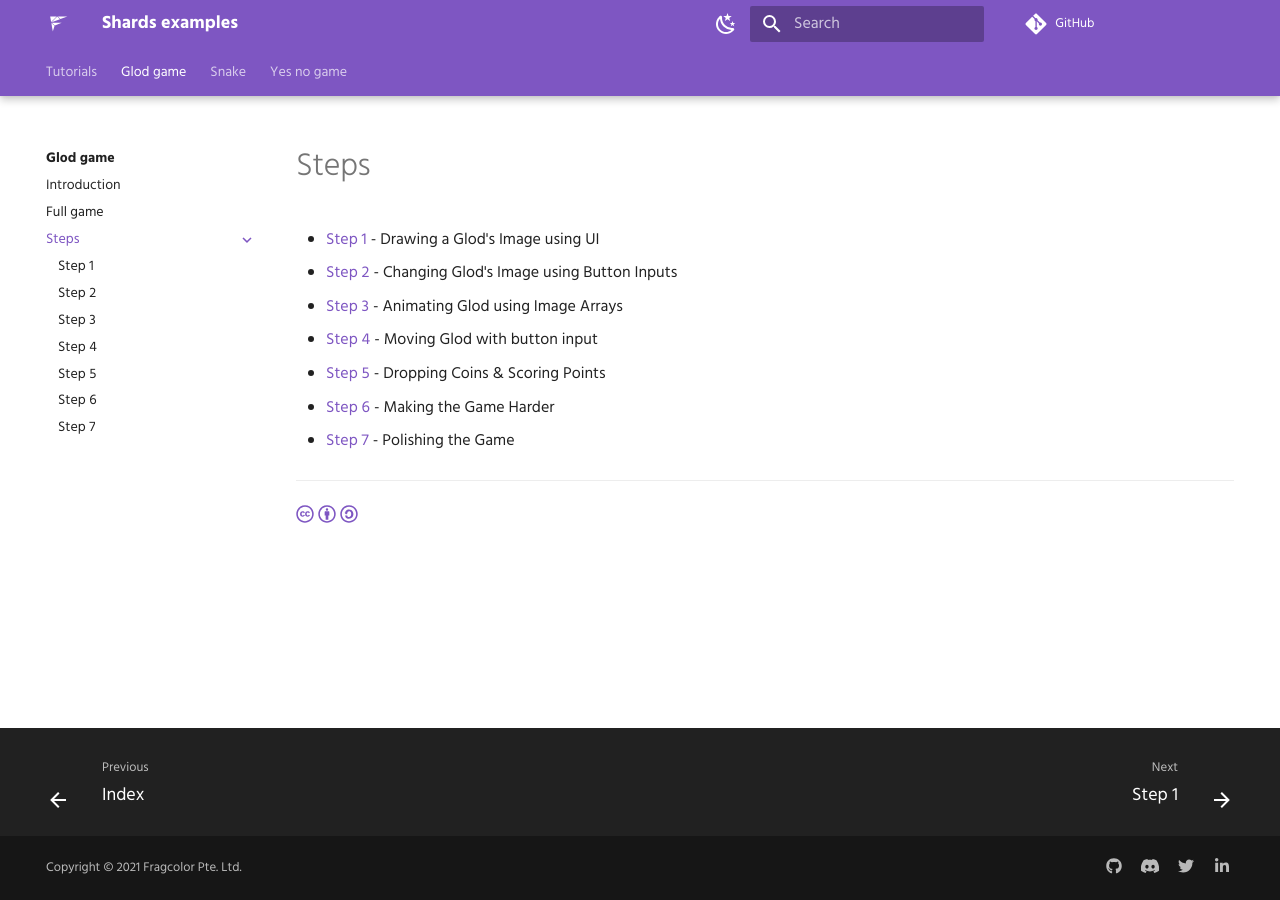
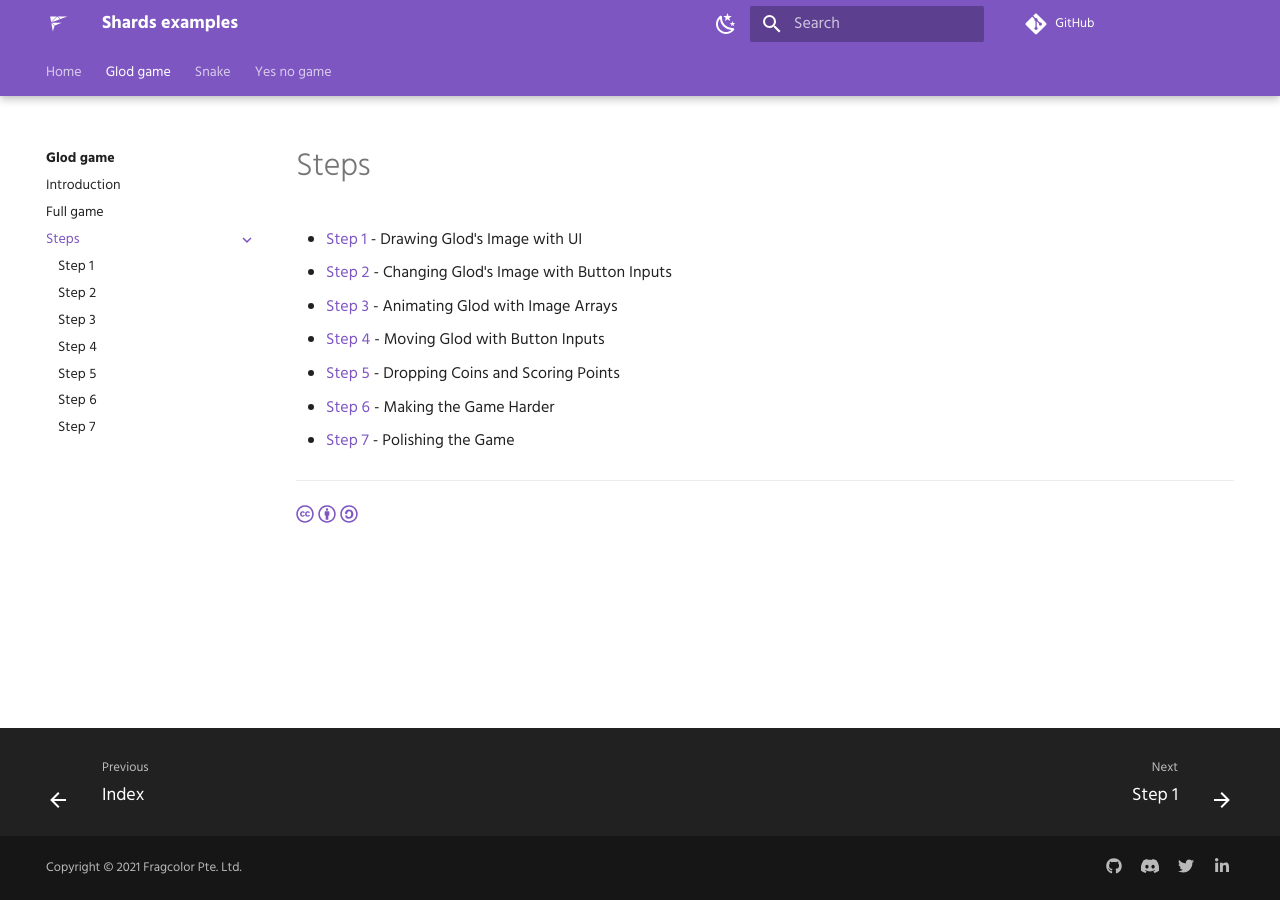
Before and after one commit to fragcolor-xyz/shards-examples, an MkDocs documentation site: the page built from tutorials/glod-game/steps/index.md, in a window 1280 px wide. Built offline with MkDocs 1.6.1 and Material for MkDocs 9.7.7, drawn with Linux system fonts in a browser that asks for light colours; comment, search, counter and statistics services are not loaded.

Commit message:
Updated the landing page. Cleaned up the landing page, steps and introduction page for the Glod Game.

```diff
--- a/tutorials/glod-game/steps/index.md
+++ b/tutorials/glod-game/steps/index.md
@@ -1,10 +1,10 @@
 # Steps
 
-- [Step 1](step-1.md) - Drawing a Glod's Image using UI
-- [Step 2](step-2.md) - Changing Glod's Image using Button Inputs
-- [Step 3](step-3.md) - Animating Glod using Image Arrays
-- [Step 4](step-4.md) - Moving Glod with button input
-- [Step 5](step-5.md) - Dropping Coins & Scoring Points
+- [Step 1](step-1.md) - Drawing Glod's Image with UI
+- [Step 2](step-2.md) - Changing Glod's Image with Button Inputs
+- [Step 3](step-3.md) - Animating Glod with Image Arrays
+- [Step 4](step-4.md) - Moving Glod with Button Inputs
+- [Step 5](step-5.md) - Dropping Coins and Scoring Points
 - [Step 6](step-6.md) - Making the Game Harder
 - [Step 7](step-7.md) - Polishing the Game
 
```
Also changed, not shown: tutorials/glod-game/index.md (+2 -4 lines), tutorials/glod-game/introduction.md (+1 -1 lines), tutorials/index.md (+9 -8 lines), tutorials/assets/GettingStartedLogo.png (added), tutorials/assets/glod-game.png (added), tutorials/assets/snake-game.png (added), tutorials/assets/yes-no-game.png (added).
